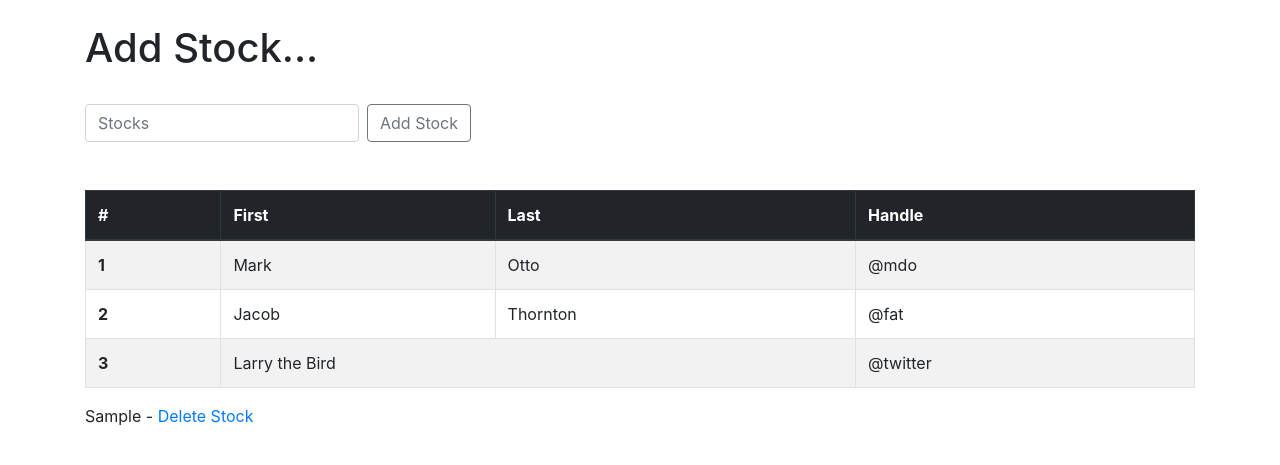
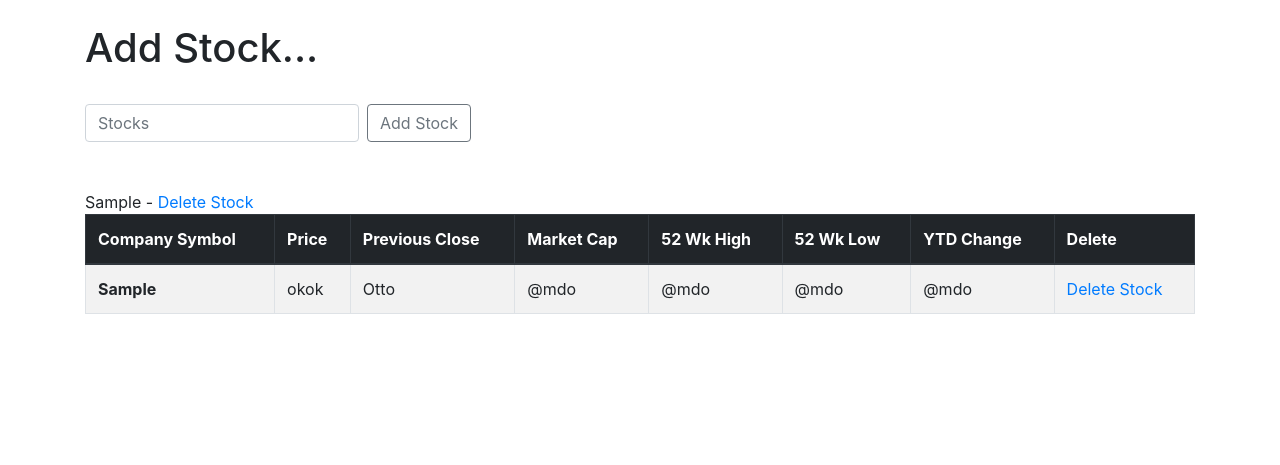
Before and after one commit to Sonam0123/Stock-Market-Portfolio-App, a Django app: page /add_stock.html in a window 1280 px wide. Shown: the part 56-521 px from the top of the page. Run offline with Django 4.2, Linux system fonts and the light colour scheme; tables that the repository leaves empty hold one stand-in row (values such as "Sample post").

Commit message:
render stocks on table

```diff
--- a/stocksportfolio/robbinghoods/templates/add_stock.html
+++ b/stocksportfolio/robbinghoods/templates/add_stock.html
@@ -17,35 +17,37 @@
 <table class="table table-striped table-bordered table-hover">
   <thead class="thead-dark">
     <tr>
-      <th scope="col">#</th>
-      <th scope="col">First</th>
-      <th scope="col">Last</th>
-      <th scope="col">Handle</th>
+      <th scope="col">Company Symbol</th>
+      <th scope="col">Price</th>
+      <th scope="col">Previous Close</th>
+      <th scope="col">Market Cap</th>
+      <th scope="col">52 Wk High</th>
+      <th scope="col">52 Wk Low</th>
+      <th scope="col">YTD Change</th>
+      <th scope="col">Delete</th>
+
     </tr>
   </thead>
   <tbody>
-    <tr>
-      <th scope="row">1</th>
-      <td>Mark</td>
-      <td>Otto</td>
-      <td>@mdo</td>
-    </tr>
-    <tr>
-      <th scope="row">2</th>
-      <td>Jacob</td>
-      <td>Thornton</td>
-      <td>@fat</td>
-    </tr>
-    <tr>
-      <th scope="row">3</th>
-      <td colspan="2">Larry the Bird</td>
-      <td>@twitter</td>
-    </tr>
+
+  	{% for item in ticker %}
+
+  		<tr>
+	      <th scope="row">{{ item }}</th>
+	      <td>okok</td>
+	      <td>Otto</td>
+	      <td>@mdo</td>
+	      <td>@mdo</td>
+	      <td>@mdo</td>
+	      <td>@mdo</td>
+	      <td><a href='{% url "delete" item.id %}'>Delete Stock</a></td>
+  		</tr>
+
+		{{ item }} - <a href='{% url "delete" item.id %}'>Delete Stock</a><br/>
+	{% endfor %}
+
+
   </tbody>
 </table>
 
-{% for item in ticker %}
-	{{ item }} - <a href='{% url "delete" item.id %}'>Delete Stock</a><br/>
-{% endfor %}
-
 {% endblock %}
```
Also changed, not shown: stocksportfolio/db.sqlite3.
